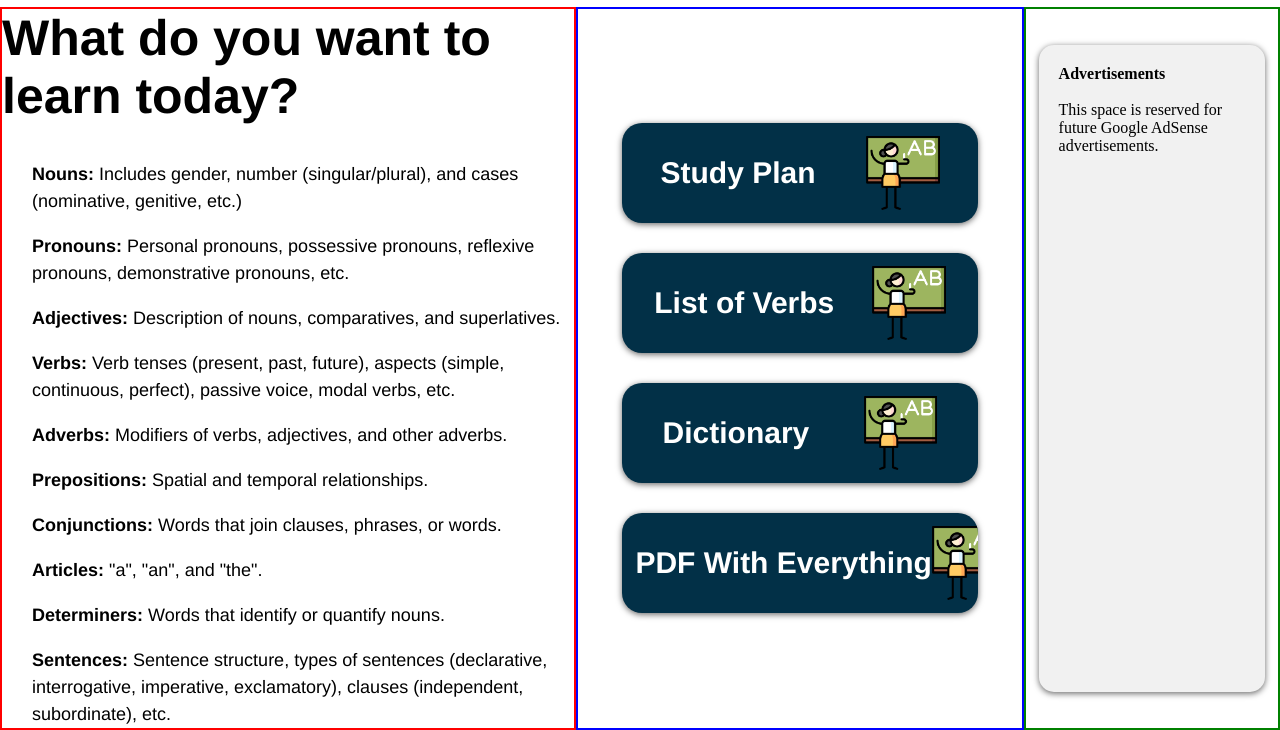
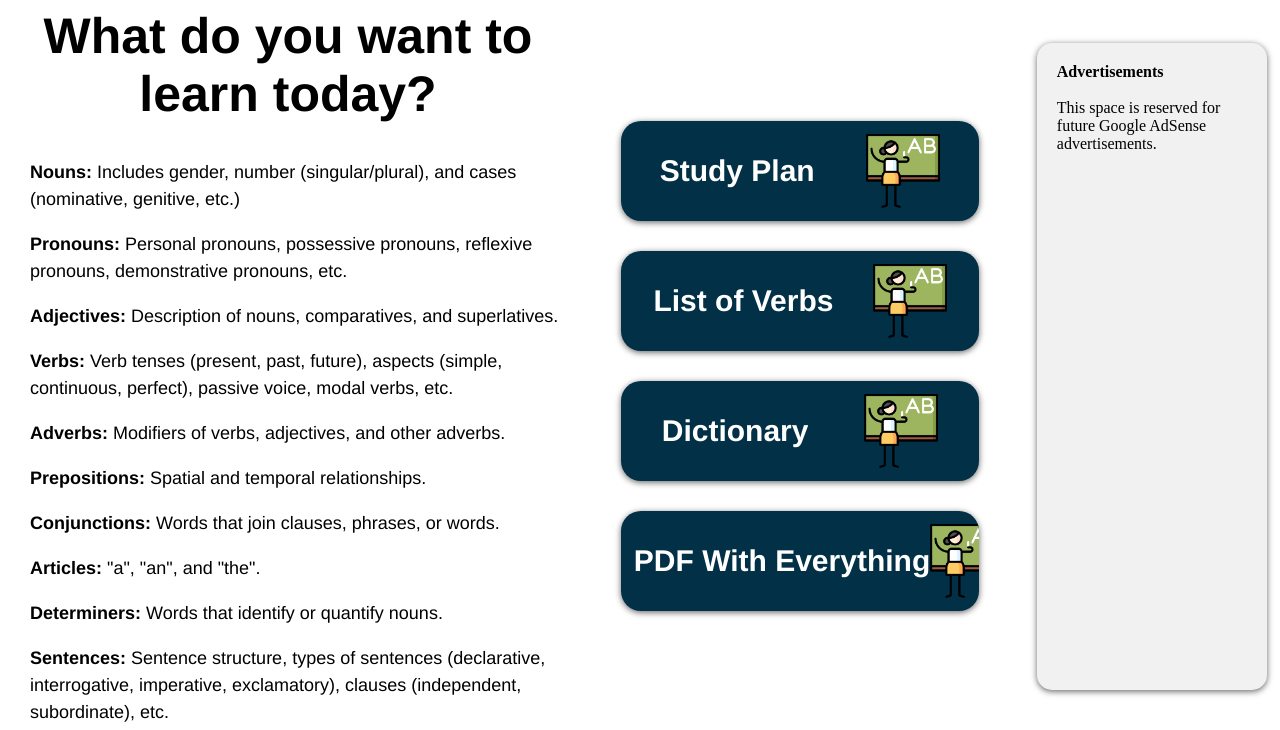
Before and after one commit to Nicodingg/LearnEnglishPage.github.io, a plain HTML site: page templates/grammar.html in a window 1280 px wide. Shown: the part 185-915 px from the top of the page. Drawn offline with nearby package versions, Linux system fonts and the light colour scheme.

Commit message:
Cambio de titulo primer cuadro grammar centrado

```diff
--- a/templates/styles/grammar.css
+++ b/templates/styles/grammar.css
@@ -59,11 +59,15 @@ a p:hover{
     color: white;
 }
 
+.column h3{
+    text-align: center;
+}
+
 .column:nth-child(1) {
     align-items: center;
-    border: 2px solid green;
+    /* border: 2px solid green; */
     width: 45%;
-    border: 2px solid red;
+    /* border: 2px solid red; */
     overflow: hidden;
 }
 
@@ -75,12 +79,12 @@ a p:hover{
     align-items: center;
     text-align: center;
     justify-content: center;
-    border: 2px solid blue;
+    /* border: 2px solid blue; */
 }
 
 .column:nth-child(3) {
     width: 20%;
-    border: 2px solid green;
+    /* border: 2px solid green; */
     display: flex;
     justify-content: center;
     align-items: center;
```
